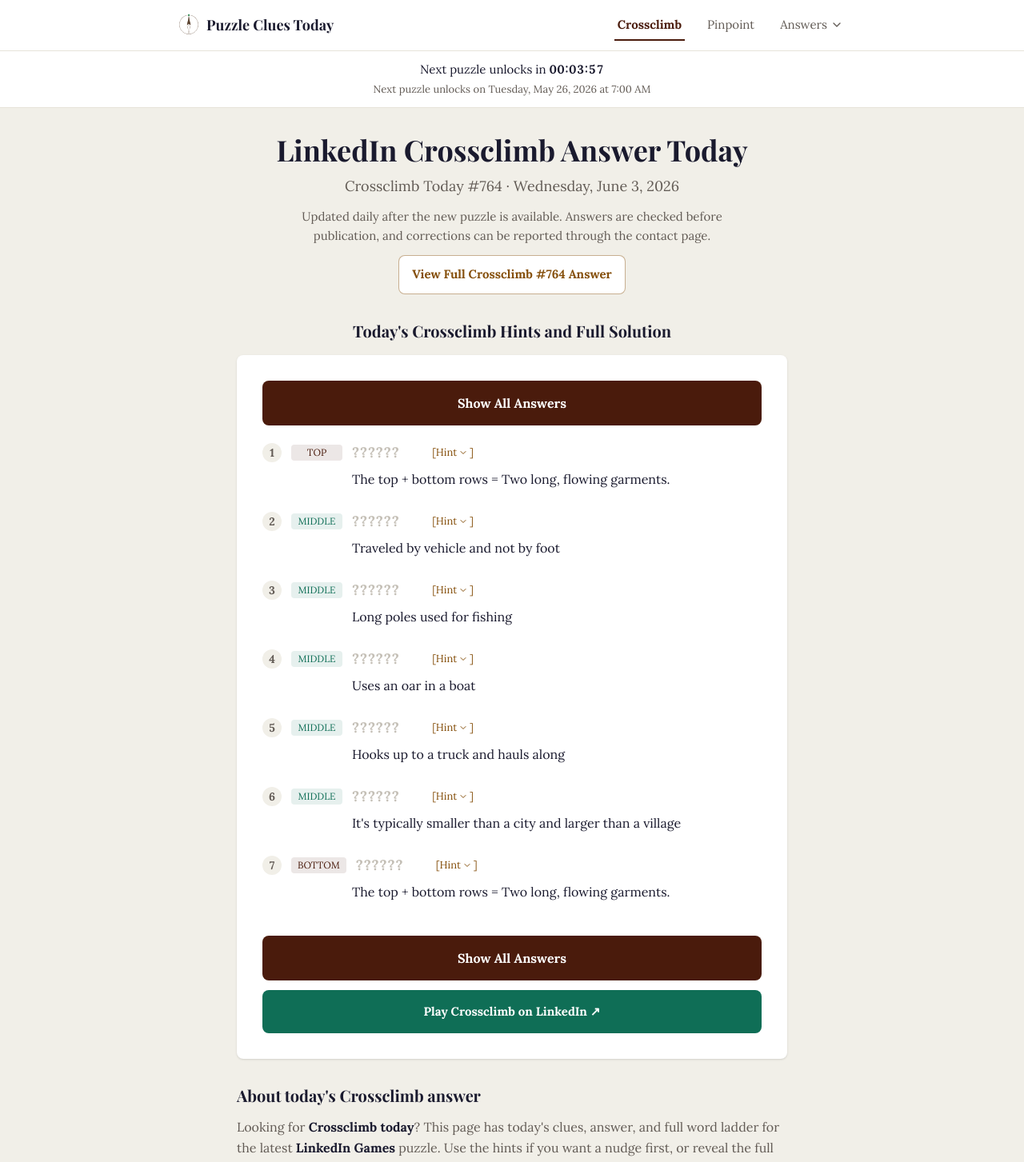
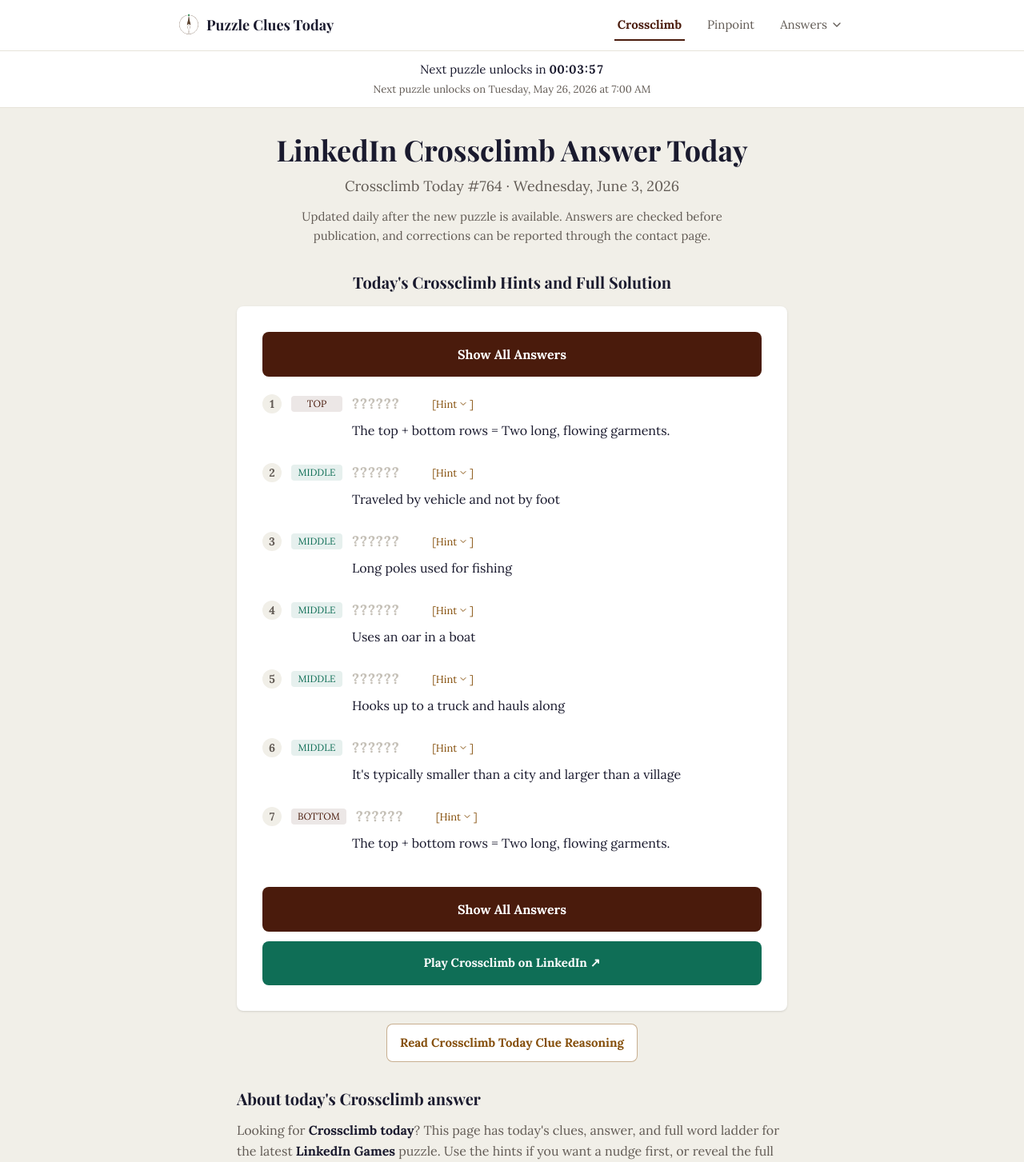
Before and after one commit to White1Dove/cross-climb, a Next.js app: page / in a window 1280 px wide. Shown: the top 1453 px of the page at 80% size. Built offline with nearby package versions, Linux system fonts and the light colour scheme.

Commit message:
Update Crossclimb CTA and README

```diff
--- a/app/page.tsx
+++ b/app/page.tsx
@@ -115,12 +115,6 @@
             Updated daily after the new puzzle is available. Answers are checked before publication, and
             corrections can be reported through the contact page.
           </p>
-          <Link
-            href={currentAnswerPath}
-            className="inline-flex items-center justify-center rounded-lg border border-[#854F0B]/45 bg-white px-4 py-3 text-[15px] font-semibold text-[#854F0B] transition-colors hover:border-[#854F0B] hover:bg-[#F8F6F0]"
-          >
-            View Full Crossclimb #{puzzle.puzzle_number} Answer
-          </Link>
         </section>
 
         {/* The Ladder Card */}
@@ -134,6 +128,14 @@
             <span className="hidden sm:inline">Today&apos;s Crossclimb Hints and Full Solution</span>
           </h2>
           <LadderCard puzzle={puzzle} />
+          <div className="flex justify-center">
+            <Link
+              href={currentAnswerPath}
+              className="inline-flex items-center justify-center rounded-lg border border-[#854F0B]/45 bg-white px-4 py-3 text-[15px] font-semibold text-[#854F0B] transition-colors hover:border-[#854F0B] hover:bg-[#F8F6F0]"
+            >
+              Read Crossclimb Today Clue Reasoning
+            </Link>
+          </div>
         </section>
 
         {/* SEO: natural keyword placement after the main answer action */}
```
Also changed, not shown: 1 other file (tests, documents, lock files or other folders).
